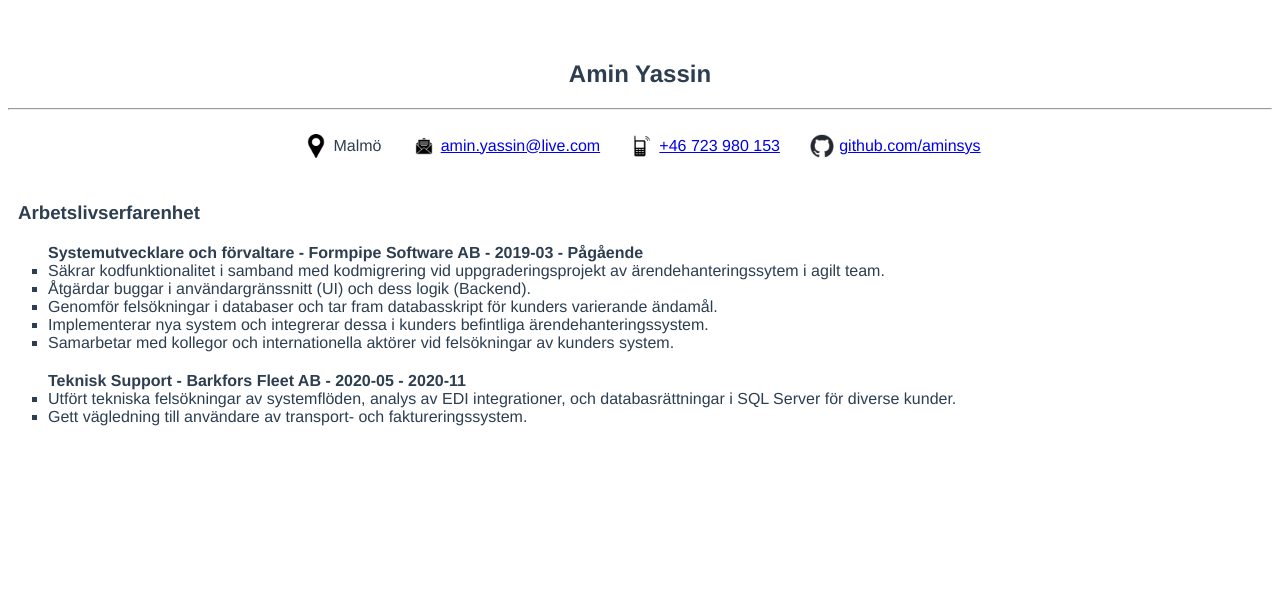
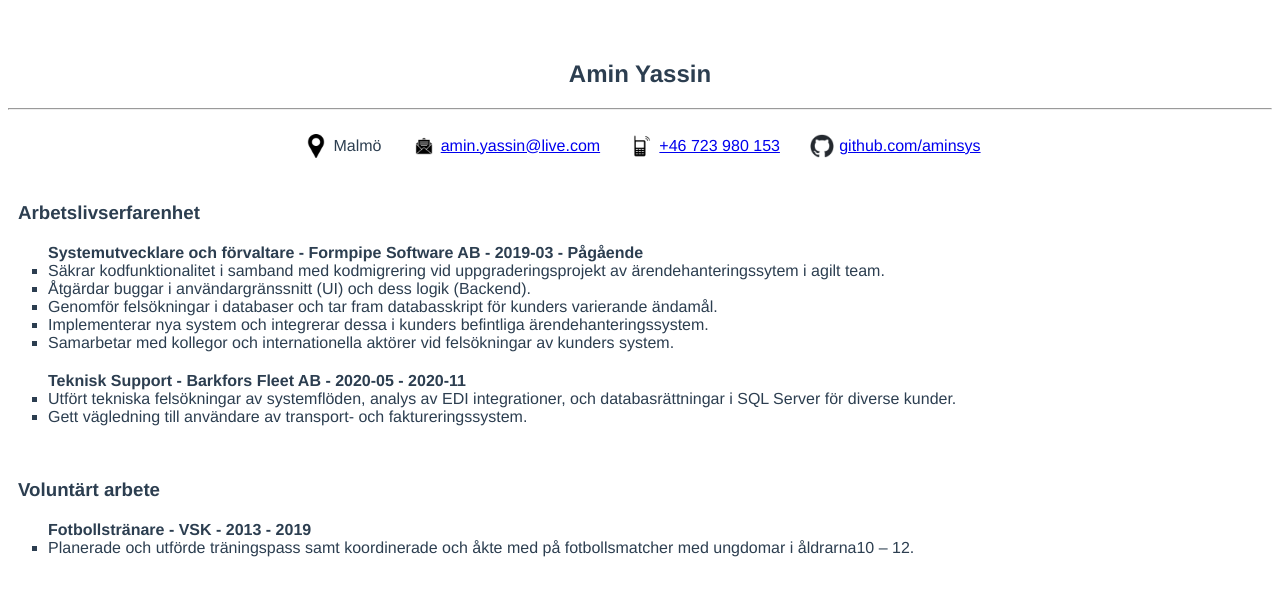
Before and after one commit to aminsys/CVue, a Vue app in the folder Portfolio/: page / in a window 1280 px wide. Shown: the top 596 px of the page. Built offline with nearby package versions, Linux system fonts and the light colour scheme.

Commit message:
Add voluntary work section. Deleted HelloWorld.vue

```diff
--- a/Portfolio/src/App.vue
+++ b/Portfolio/src/App.vue
@@ -1,18 +1,22 @@
 <template>
   <InfoComp myName="Amin Yassin" />
   <ExpComponent></ExpComponent>
+  <br />
+  <VoluntaryWorkComponent></VoluntaryWorkComponent>
 </template>
 
 <script>
 import ExpComponent from './components/ExpComponent.vue';
 import HelloWorld from './components/HelloWorld.vue'
 import InfoComp from './components/InfoComponent.vue'
+import VoluntaryWorkComponent from './components/VoluntaryWorkComponent.vue';
 
 export default {
   name: 'App',
   components: {
     InfoComp,
-    ExpComponent
+    ExpComponent,
+    VoluntaryWorkComponent
   }
 }
 </script>
--- a/Portfolio/src/components/ExpComponent.vue
+++ b/Portfolio/src/components/ExpComponent.vue
@@ -1,5 +1,5 @@
 <template>
-    <h3 id="avsnitt">Arbetslivserfarenhet</h3>
+    <h3 id="section">Arbetslivserfarenhet</h3>
     <div id="workSection">
         <ol>
             <li id="workItems" v-for="item in workItems">
@@ -47,7 +47,7 @@ export default {
 </script>
 
 <style>
-#avsnitt {
+#section {
     text-align: left;
     margin-left: 10px;
 }
--- a/Portfolio/src/components/HelloWorld.vue
+++ /dev/null
@@ -1,19 +0,0 @@
-<template>
-  <h1>{{ msg }}</h1>
-  <button @click="count++">count is: {{ count }}</button>
-  <p>Edit <code>components/HelloWorld.vue</code> to test hot module replacement.</p>
-</template>
-
-<script>
-export default {
-  name: 'HelloWorld',
-  props: {
-    msg: String
-  },
-  data() {
-    return {
-      count: 0
-    }
-  }
-}
-</script>
--- /dev/null
+++ b/Portfolio/src/components/VoluntaryWorkComponent.vue
@@ -0,0 +1,56 @@
+<template>
+    <h3 id="section">Voluntärt arbete</h3>
+    <div id="voluntarySection">
+        <ol>
+            <li id="volItems" v-for="item in voluntaryItems">
+                {{ item.role }} - {{ item.organisation }} - {{ item.date }}
+            <li id="responsibilities" v-for="r in item.responsibilities">
+                {{ r }}
+            </li>
+            </li>
+        </ol>
+    </div>
+</template>
+
+<script>
+export default {
+    name: 'exp',
+    data() {
+        return {
+            voluntaryItems: [
+                {
+                    role: 'Fotbollstränare',
+                    organisation: 'VSK',
+                    date: '2013 - 2019',
+                    responsibilities: [
+                        'Planerade och utförde träningspass samt koordinerade och åkte med på fotbollsmatcher med ungdomar i åldrarna10 – 12.'
+                    ],
+                }
+            ],
+        }
+    }
+};
+
+</script>
+
+<style>
+#section {
+    text-align: left;
+    margin-left: 10px;
+}
+
+#volItems {
+    font-weight: bold;
+    list-style-type: none;
+    margin-top: 20px;
+}
+
+#responsibilities {
+    font-weight: normal;
+    list-style-type: square;
+}
+
+#voluntarySection {
+    text-align: left;
+}
+</style>
```
